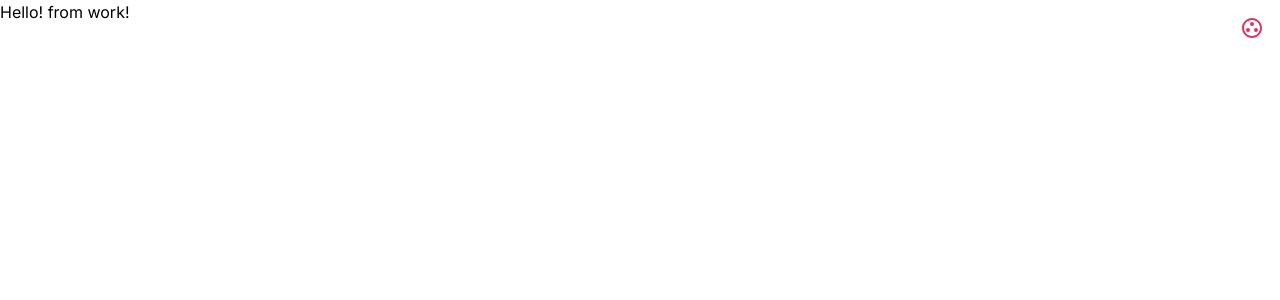
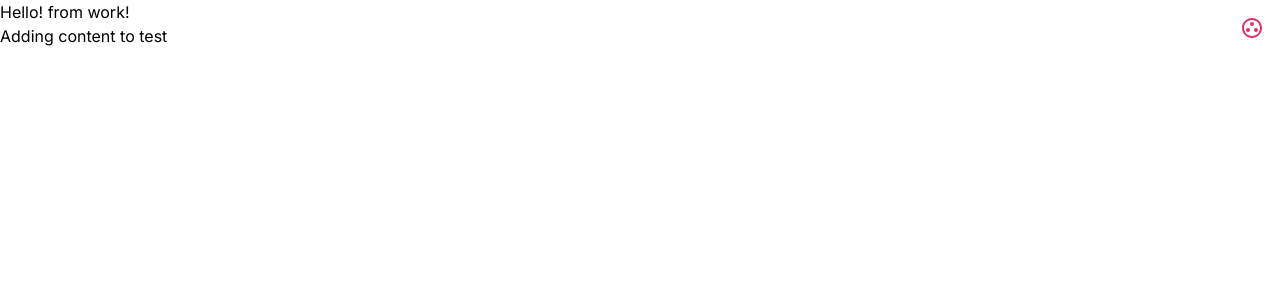
Before and after one commit to RLjumber/Personal-Portfolio, a Next.js app: page /work in a window 1280 px wide. Shown: the top 300 px of the page. Built offline with nearby package versions, Linux system fonts and the light colour scheme; a web font is replaced by a local one.

Commit message:
Testing new branch

```diff
--- a/src/app/work/page.js
+++ b/src/app/work/page.js
@@ -5,6 +5,7 @@ export default function Work() {
         <main>
             <Header />
             <div>Hello! from work!</div>
+            <p>Adding content to test</p>
         </main>
     )
 }
```
